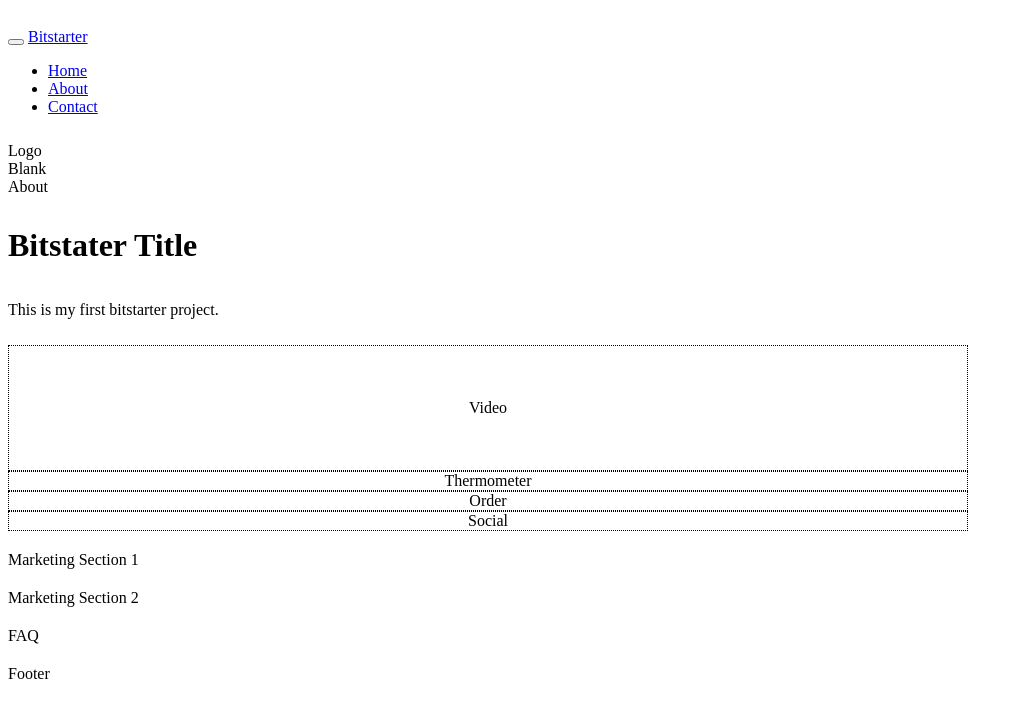
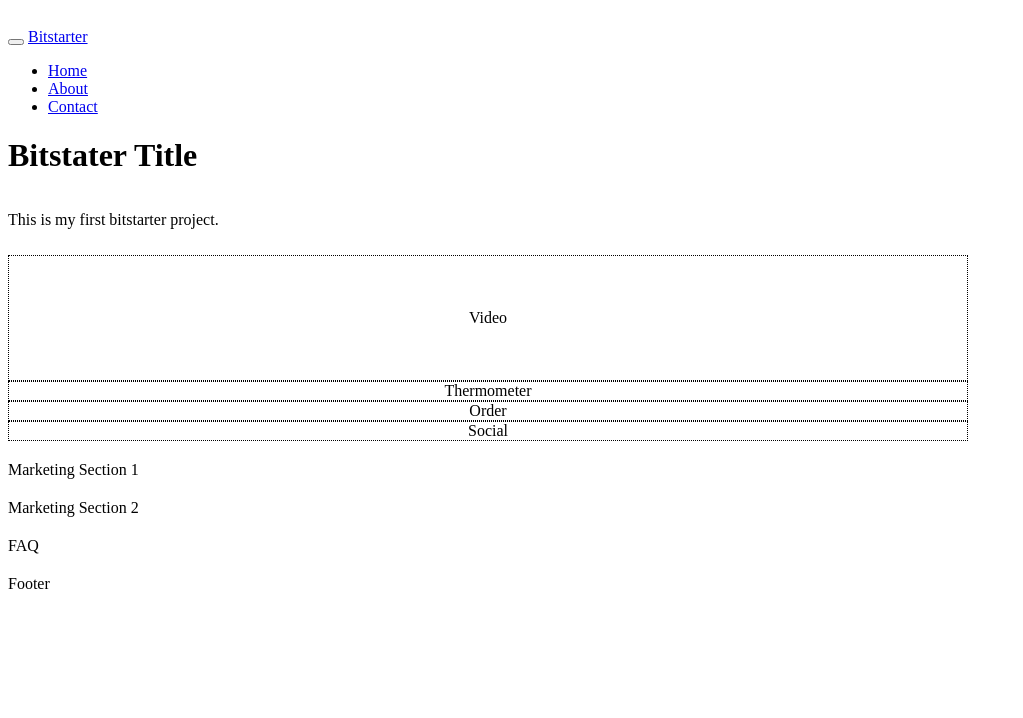
Before and after one commit to evrimkarahan/happy-experience, a website: page index.html in a window 1280 px wide. Shown: the whole page, without its empty margins (0-1023 px from the left). Drawn offline with Linux system fonts and the light colour scheme; some icons are missing.

Commit message:
deleted row-navigation

```diff
--- a/index.html
+++ b/index.html
@@ -70,17 +70,6 @@
     </div>
 
     <div class="container">
-      <div class="raw navigation">
-	<div class="span2 logo">
-	  Logo
-	</div>
-	<div class="span6 blank">
-	  Blank
-	</div>
-	<div class="span4 about">
-	  About
-	</div>
-      </div>
       <div class="row heading">
 	<div class="span12">
 	  <h1> Bitstater Title</h1>
```
